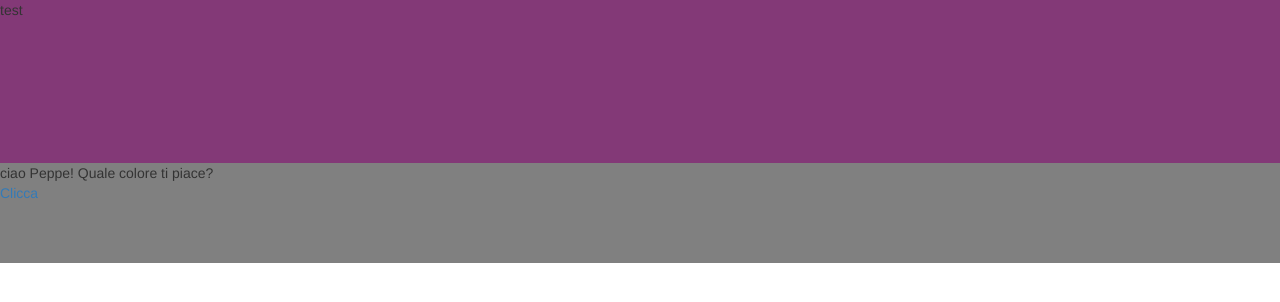
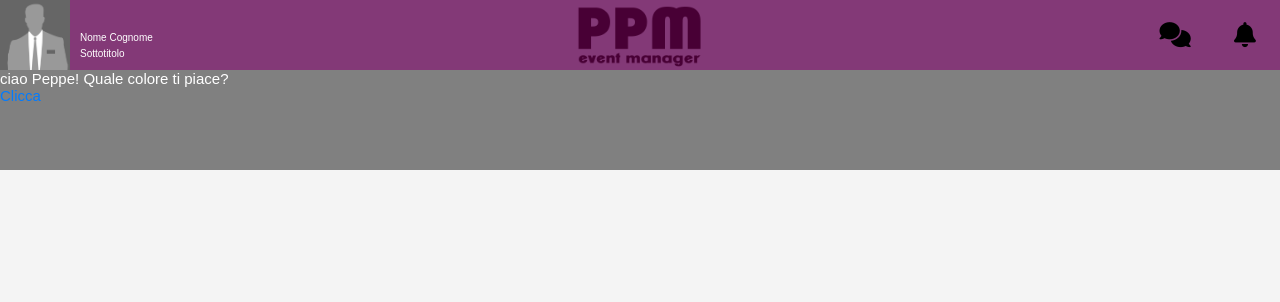
Before and after one commit to GiuseppeGullotta/giuseppegullotta.github.io, a plain HTML site: page index.html in a window 1280 px wide. Drawn offline with nearby package versions, Linux system fonts and the light colour scheme; some packages are replaced by stand-ins of ours; a script that the page names is missing.

Commit message:
header okay ma senza link

```diff
--- a/app.css
+++ b/app.css
@@ -13,10 +13,9 @@
     --violet: #833977;
     --light-violet: #e8e1e7;
     --dark-violet: #480035;
-    --main-padding: 15px;
-    --menu-width-desktop: 240px;
-    --menu-width-tablet: 90px;
-    --menu-width-smartphone: 230px;
+
+    --header-h: 70px;
+
 }
 
     body{
@@ -24,12 +23,14 @@
         margin:0;
         color:#fff;
         height: 100%;
+        font: 15px "Montserrat Light", sans-serif;
     }
 
     main{
         position:relative;
         height:100px;
         background: grey;
+        font: 15px "Montserrat Light", sans-serif;
     }
 
 
@@ -44,8 +45,110 @@
     font: 15px "Montserrat Light", sans-serif;
     }
 
+
+    .navbar {
+        height: var(--header-h);
+        background: var(--violet);
+        font: 15px "Montserrat Light", sans-serif;
+        padding-left: 0;
+        padding-right: 0;
+        bottom:0;
+    }
+
+    .nav-link {
+        color: white;
+        align-items: flex-end;
+    }
+
+    .nav-link {
+        padding-left: 0;
+        padding-right: 0;
+    }
+
+
+
+    #profiloUP {
+        position:absolute;
+        bottom:0;
+        padding-left: 10px;
+        font-size: 10px;
+        font-family: 'Montserrat Medium', sans-serif;
+        line-height: 0px;
+    }
+
+    #sottotitolo {
+        font-family: 'Montserrat Light', sans-serif
+    }
+
+
+
+    img.foto_profilo {
+        height: var(--header-h);
+        padding: 0;
+        float: left;
+    }
+
+    img.logo_center {
+        height: var(--header-h);
+        padding: 0;
+        float: left;
+    }
+
+/* Style buttons */
+.btn_header {
+    background-color: var(--violet); /* Blue background */
+    border: none; /* Remove borders */
+    color: black; /* White text */
+    padding: 12px 16px; /* Some padding */
+    font-size: 25px; /* Set a font size */
+    cursor: pointer; /* Mouse pointer on hover */
+    border-radius: 0;
+    width: var(--header-h);
+    height: var(--header-h);
+}
+
+/* Darker background on mouse-over */
+.btn_header:hover {
+    background-color: var(--light-violet);
+    color: var(--violet);
+    border-radius: 0;
+    border: none;
+
+}
+
+/* Pulsante cliccato */
+button:active{
+    background-color: var(--light-violet);
+    color: var(--violet);
+    border-radius: 0;
+    border: none;
+}
+
+
+/*
     .topnav {
+    height:  var(--header-h);
     background: var(--violet);
     width: 100%;
-        height: 163px;
+
     }
+
+
+
+
+
+
+
+    img.image-notifica {
+    height:  var(--header-h);
+    float: right;
+    margin: 0 1% 0 1%;
+    }
+
+    img.image-posta {
+    height:  var(--header-h);
+    float: right;
+    margin: 0 0 0 0;
+    }
+
+*/
--- a/index.html
+++ b/index.html
@@ -4,34 +4,37 @@
     <meta charset="UTF-8">
     <title>PPM - Event Manager</title>
 
+
+    <!-- Bootstrap 4-->
+    <link rel="stylesheet" href="https://maxcdn.bootstrapcdn.com/bootstrap/4.0.0/css/bootstrap.min.css" integrity="sha384-Gn5384xqQ1aoWXA+058RXPxPg6fy4IWvTNh0E263XmFcJlSAwiGgFAW/dAiS6JXm" crossorigin="anonymous">
+    <script src="https://code.jquery.com/jquery-3.2.1.slim.min.js" integrity="sha384-KJ3o2DKtIkvYIK3UENzmM7KCkRr/rE9/Qpg6aAZGJwFDMVNA/GpGFF93hXpG5KkN" crossorigin="anonymous"></script>
+    <script src="https://cdnjs.cloudflare.com/ajax/libs/popper.js/1.12.9/umd/popper.min.js" integrity="sha384-ApNbgh9B+Y1QKtv3Rn7W3mgPxhU9K/ScQsAP7hUibX39j7fakFPskvXusvfa0b4Q" crossorigin="anonymous"></script>
+    <script src="https://maxcdn.bootstrapcdn.com/bootstrap/4.0.0/js/bootstrap.min.js" integrity="sha384-JZR6Spejh4U02d8jOt6vLEHfe/JQGiRRSQQxSfFWpi1MquVdAyjUar5+76PVCmYl" crossorigin="anonymous"></script>
+
+    <!-- FOGLIO DI STILE .CSS-->
     <link rel="stylesheet" type="text/css" href="app.css">
 
-    <!-- bootstrap -->
-    <link rel="stylesheet" href="https://maxcdn.bootstrapcdn.com/bootstrap/3.4.0/css/bootstrap.min.css">
+
+    <!-- Script per le icone -->
+    <script src="https://kit.fontawesome.com/a076d05399.js"></script>
 
     <!-- ANGULAR JS -->
     <script src="lib/angular/angular.js"></script>
     <script src="lib/angular/angular-route.js"></script>
     <script src="lib/angular/angular-resource.min.js"></script>
     <script src="lib/angular/angular-animate.min.js"></script>
-    <script src="https://ajax.googleapis.com/ajax/libs/jquery/3.2.1/jquery.min.js"></script>
-    <script src="https://maxcdn.bootstrapcdn.com/bootstrap/3.3.7/js/bootstrap.min.js"></script>
 
-    <!--Bootstrap -->
-    <script src="lib/bootstrap/ui-bootstrap-tpls-2.5.0.min.js"></script>
-    <script src="https://rawgit.com/dwmkerr/angular-modal-service/master/dst/angular-modal-service.js"></script>
 
-    <!-- Script per le icone -->
-    <script src="https://kit.fontawesome.com/a076d05399.js"></script>
+
 
     <!-- Firebase -->
     <script src="https://www.gstatic.com/firebasejs/3.6.6/firebase.js"></script>
 
     <!-- IMPORTAZIONE APP.JS -->
     <script src="app.js"></script>
-    <script src="loginView/loginView.js"></script>
 
     <!-- IMPORTAZIONE .JS VISTE -->
+    <script src="loginView/loginView.js"></script>                              <!-- loginView -->
 
     <!-- jQuery (utilizzata per i plug-in di BootStrap) -->
     <script src="https://ajax.googleapis.com/ajax/libs/jquery/1.11.3/jquery.min.js"></script>
@@ -41,16 +44,57 @@
 
 <body ng-app="ppm" ng-controller="indexCTRL">
 
-    <header>
-        <div class="topnav"><span> test </span></div>
-    </header>
+    <!-- HEADER -->
+    <nav class="navbar navbar-expand-md">
+
+        <!-- BOX PROFILO UP SX -->
+        <div class="navbar-collapse collapse w-100 order-1 order-md-0 dual-collapse2">
+            <ul class="navbar-nav mr-auto">
+                <li class="nav-item">
+                    <img class="foto_profilo" src="images/placeholder_man_1.png" alt="">
+                </li>
+                <li class="nav-item">
+                    <div id="profiloUP">
+                        <p>Nome Cognome</p>
+                        <p id="sottotitolo">Sottotitolo</p>
+                    </div>
+                </li>
+            </ul>
+        </div>
+
+        <!-- LOGO CENTRALE -->
+        <div class="mx-auto order-0">
+            <img class="logo_center" src="images/LOGO_mini.png" alt="">
+        </div>
+
+        <!-- PULSANTI SX -->
+        <div class="navbar-collapse collapse w-100 order-3 dual-collapse2">
+            <ul class="navbar-nav ml-auto">
+                <li class="nav-item">
+                        <button class="btn_header"><i class="fa fa-comments"></i></button>
+                </li>
+                <li class="nav-item">
+                    <button class="btn_header"><i class="fa fa-bell"></i></button>
+                </li>
+            </ul>
+        </div>
+    </nav>
+
+    <!-- SIDEBAR -->
+
+
+
+    <!-- FINE HEADER -->
 
     <main>
         <div>
             ciao {{nome}}! Quale colore ti piace? <br>
             <a href="#!login">Clicca</a>
-            <div ng-view></div>
         </div>
+
+        <!-- NG-VIEW -->
+        <div ng-view></div>
     </main>
 
+
 </body>
```
Also changed, not shown: images/LOGO_mini.png (added), images/button_posta_ricevuta.png (added), images/placeholder_man_1.png (added). Lines whose indentation alone changed are shown as unchanged.
